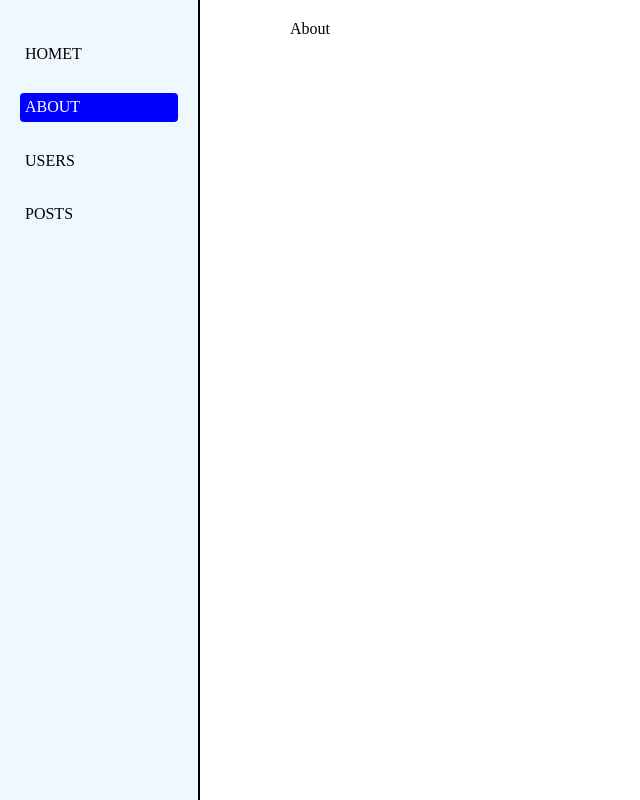
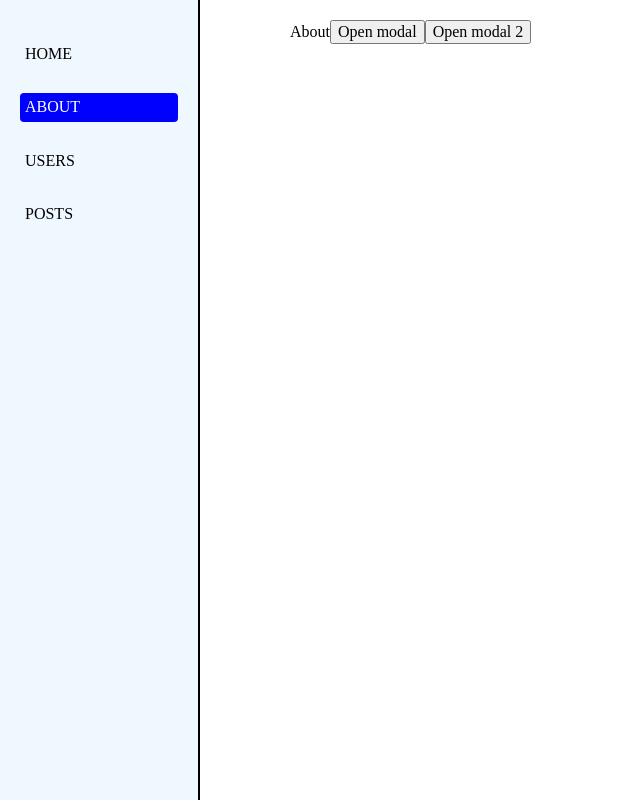
Before and after one commit to irapanch/React-Example, a React (Create React App) app: page /about in a window 1280 px wide. Shown: the whole page, without its empty margins (0-640 px from the left). Built offline with nearby package versions, Linux system fonts and the light colour scheme.

Commit message:
own hook useToggle + openModal

```diff
--- a/src/components/Login/Login.jsx
+++ b/src/components/Login/Login.jsx
@@ -3,12 +3,12 @@ import { StyledFlex } from "../../styledComponents/StyledFlex";
 import styled from "styled-components";
 import StyledLabel from "../../styledComponents/StyledLabel";
 import StyledButton from "../../styledComponents/StyledButton";
-import { MyContext } from "../../context/ContextProvider";
+// import { MyContext } from "../../context/ContextProvider";
 
 
 const Login = () => {
 
-  const {login} = useContext(MyContext)
+  // const {login} = useContext(MyContext)
 
   const [name, setName] = useState('')
   const [surname, setSurname] = useState('')
@@ -17,7 +17,7 @@ const Login = () => {
 
   const onSubmit = (e) => {
     e.preventDefault();
-   login({name, email})
+  //  login({name, email})
     console.log({ name, surname, email });
     setName('')
     setSurname('')
--- a/src/components/Navbar.jsx
+++ b/src/components/Navbar.jsx
@@ -7,7 +7,7 @@ export const Navbar = () => {
   const navArray = [
     {
       src: '/',
-      title: 'HOMET',
+      title: 'HOME',
     },
     {
       src: '/about',
--- /dev/null
+++ b/src/hooks/useToggle.jsx
@@ -0,0 +1,17 @@
+import { useState } from "react"
+
+export const useToggle = () => {
+    const [isOpen, setIsOpen] = useState(false)
+
+    const close = () => {
+        setIsOpen(false)
+    }
+    const open = () => {
+        setIsOpen(true)
+    }
+    const toggle = () => {
+        setIsOpen(prev => !prev)
+    }
+
+    return {isOpen,close,open, toggle}
+}
--- a/src/pages/About.jsx
+++ b/src/pages/About.jsx
@@ -1,8 +1,25 @@
 import React from 'react'
+import { useToggle } from '../hooks/useToggle'
+import Modal from '../components/Modal/Modal'
+import Login from '../components/Login/Login'
 
 const About = () => {
+  // ---- показуємо модалку----
+  //  не потрібно створювати стейт, функції close,open в цьому компоненті
+  const {isOpen,close,open} = useToggle()
+
+  // ---показуємо другу модалку ------------
+
+  const {isOpen: two, toggle} = useToggle()
   return (
-    <div>About</div>
+    <div>About
+      <button onClick={open}>Open modal</button>
+      {isOpen ? <Modal close={close}>Hello React</Modal>
+      : null }
+      <button onClick={toggle}>Open modal 2</button>
+      {two ? <Modal close={toggle}><Login/></Modal>
+      : null }
+    </div>
   )
 }
 
--- a/src/pages/HomePage.jsx
+++ b/src/pages/HomePage.jsx
@@ -1,8 +1,14 @@
 import React from 'react'
+import { useToggle } from '../hooks/useToggle'
+import Modal from '../components/Modal/Modal'
 
 const HomePage = () => {
+  const {isOpen,close,open, toggle} = useToggle()
   return (
-    <div>HomePage</div>
+    <div>HomePage
+      <button onClick={open}>Open modal</button>
+      {isOpen ? <Modal close={close}>Hello React</Modal> : null }
+    </div>
   )
 }
 
```
